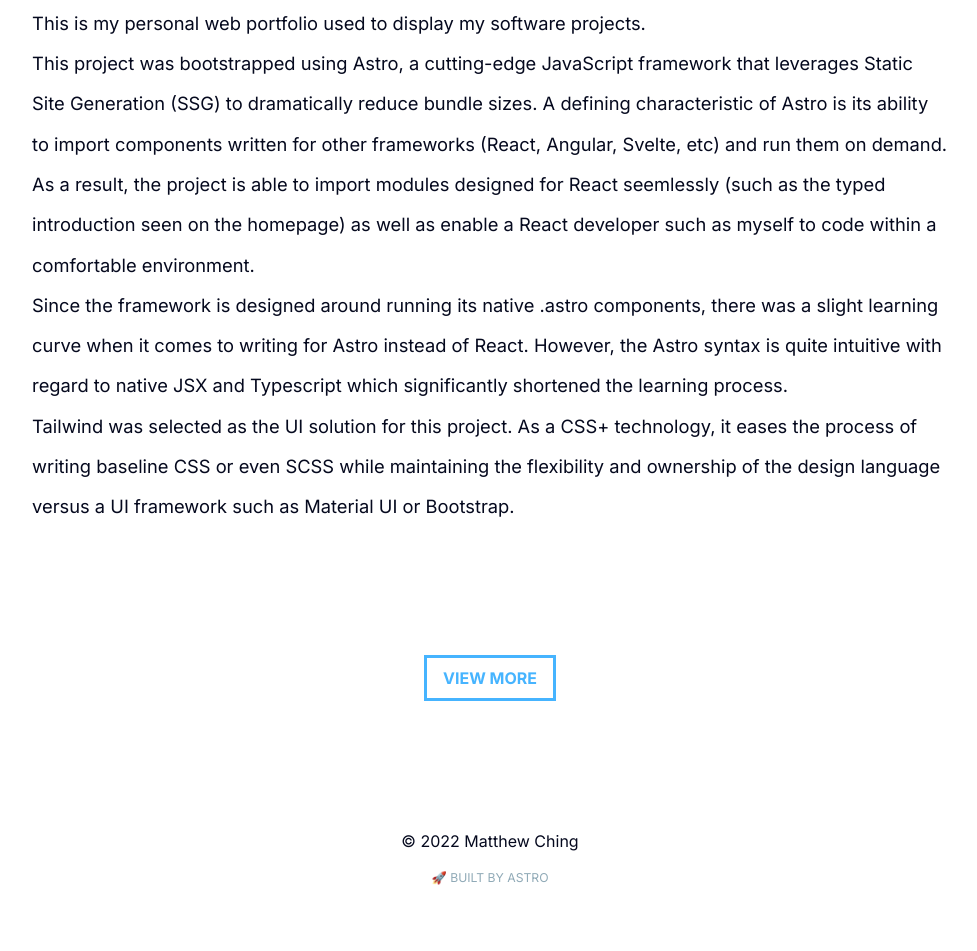
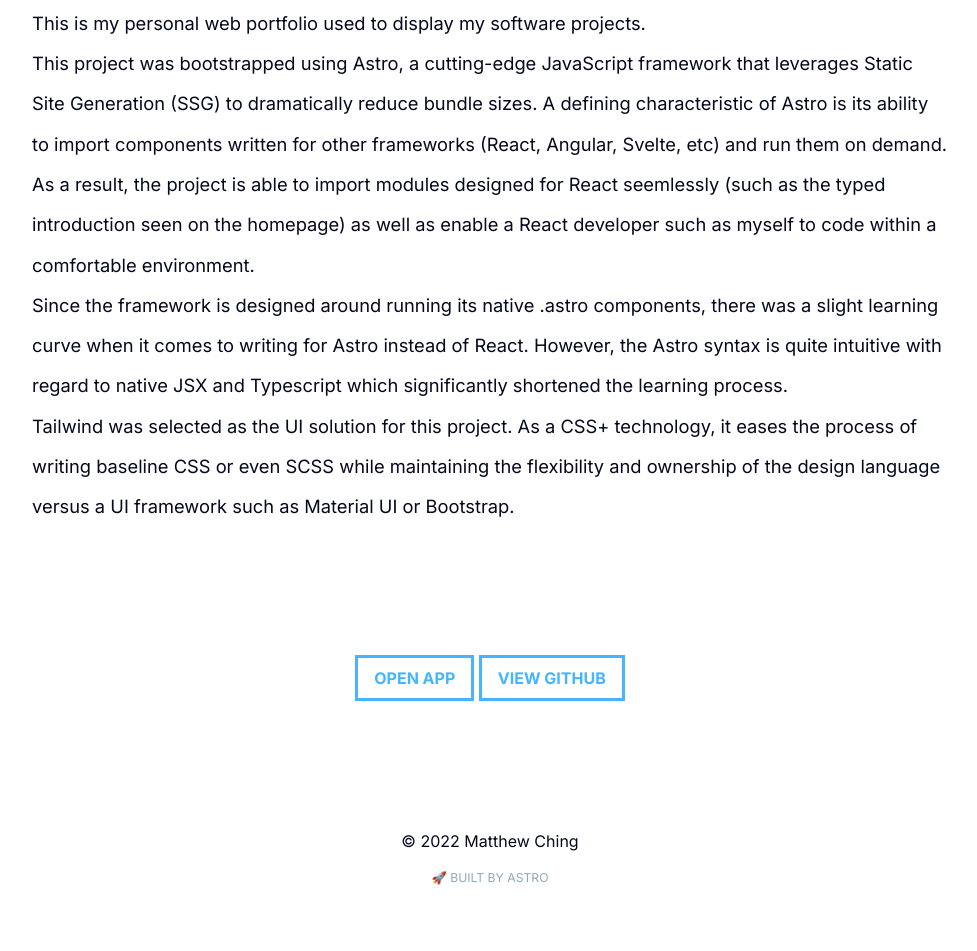
Before and after one commit to matthewaching/cv-project, an Astro site: page /project/cv-website in a window 1280 px wide. Shown: the part 919-1870 px from the top of the page, without its empty margins (150-1127 px from the left). Built offline with nearby package versions, Linux system fonts and the light colour scheme; Astro itself is replaced by a stand-in of ours.

Commit message:
Add external routing on project pages

```diff
--- a/src/layouts/project.astro
+++ b/src/layouts/project.astro
@@ -95,7 +95,8 @@
 			<div class="content"><slot /></div>
 		</div>
 		<footer>
-			<a href="/projects" class="button">View More</a>
+			<a href={content.link} class="button">Open App</a>
+			<a href={content.github} class="button">View GitHub</a>
 		</footer>
 		<Footer />
 	</body>
--- a/src/pages/project/cv-website.md
+++ b/src/pages/project/cv-website.md
@@ -1,6 +1,8 @@
 ---
 layout: ../../layouts/project.astro
 title: CV Website
+link: https://www.mching.dev/
+github: https://github.com/matthewaching/cv-project
 client: Self
 publishDate: 2020-03-04 00:00:00
 img: ../../../assets/cv-website.png
--- a/src/pages/project/food-memories.md
+++ b/src/pages/project/food-memories.md
@@ -1,6 +1,8 @@
 ---
 layout: ../../layouts/project.astro
 title: Food Memories
+link: https://foodmemories.mching.dev/
+github: https://github.com/matthewaching/food-memories
 client: Self
 publishDate: 2020-03-02 00:00:00
 img: ../../../assets/food-memories.png
--- a/src/pages/project/recipe-generator.md
+++ b/src/pages/project/recipe-generator.md
@@ -1,6 +1,8 @@
 ---
 layout: ../../layouts/project.astro
 title: Recipe Generator
+link: https://recipegenerator.mching.dev/
+github: https://github.com/matthewaching/recipe-generator
 client: Self
 publishDate: 2020-03-02 00:00:00
 img: ../../../assets/recipe-generator.png
```
